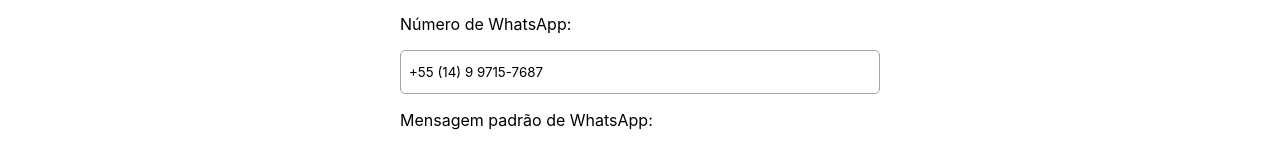
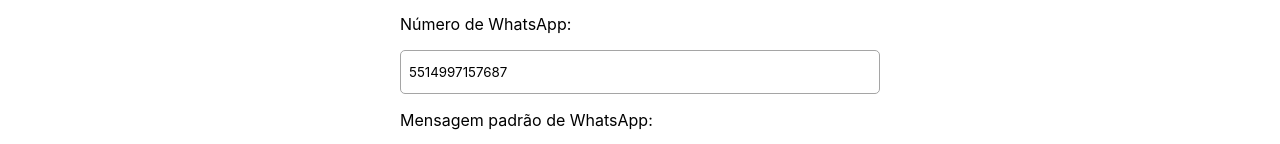
Before and after one commit to apcortezdev/laruci-webapp, a Next.js app: page /admin/contato in a window 1280 px wide. Shown: the part 1201-1345 px from the top of the page. Built offline with nearby package versions, Linux system fonts and the light colour scheme; a web font is replaced by a local one.

Commit message:
Updated mask for Input

```diff
--- a/components/utilities/FormComponents.js
+++ b/components/utilities/FormComponents.js
@@ -1,4 +1,4 @@
-import React, { useReducer, useRef, useState } from 'react';
+import React, { useEffect, useReducer, useRef, useState } from 'react';
 import { useClickOutside } from '../../hooks/useClickOutside';
 import styles from './FormComponents.module.scss';
 import PropTypes from 'prop-types';
@@ -88,6 +88,13 @@
   );
 };
 
+SelectColor.propTypes = {
+  placeholder: PropTypes.string,
+  onChange: PropTypes.func,
+  className: PropTypes.string,
+  colors: PropTypes.array,
+};
+
 //Select w/ Text options
 const SelectTextItem = (props) => {
   const [hoverEffect, setHoverEffect] = useState({});
@@ -172,49 +179,73 @@
   );
 };
 
-//Input type text
+SelectText.propTypes = {
+  placeholder: PropTypes.string,
+  onChange: PropTypes.func,
+  className: PropTypes.string,
+  options: PropTypes.array,
+};
+
+//Input type text w/ MASK
+const unmasker = (text) => {
+  // Remove mask from text
+  return text.replace(/[^a-z0-9]/gi, '');
+};
+
+const asUnmasked = (text) => {
+  // Returns the unmasked template for the text
+  // e.g: FT-4566 to AA9999
+  return text.replace(/[a-z]/gi, 'A').replace(/[0-9]/gi, '9');
+};
+
 const masker = (text, mask) => {
+  // Mask the text acording to the mask parameter
   /* Rules:
       S - text and numbers
       A - only text
       9 - only numbers
   */
-  const arrayText = new String(text);
-  const arrayMask = new String(mask.toLowerCase());
+  const maskedText = text;
+  const maskToUse = mask.toLowerCase();
   let finalText = '';
   let i_mask = 0;
 
-  if (arrayText.length > 0) {
-    if (arrayMask.length > 0) {
-      for (let i_text = 0; i_text < [...arrayText].length; i_text++) {
-        if (arrayMask.length === i_mask) {
+  if (maskedText.length > 0) {
+    if (maskToUse.length > 0) {
+      for (
+        let i_text = 0;
+        i_text < maskedText.length && i_text < unmasker(maskToUse).length;
+        i_text++
+      ) {
+        if (i_mask >= maskToUse.length) {
           break;
         }
         while (
-          arrayMask[i_mask] !== 's' &&
-          arrayMask[i_mask] !== 'a' &&
-          arrayMask[i_mask] !== '9'
+          maskToUse[i_mask] !== 's' &&
+          maskToUse[i_mask] !== 'a' &&
+          maskToUse[i_mask] !== '9' &&
+          i_mask < maskToUse.length
         ) {
-          finalText = finalText.concat(arrayMask[i_mask]);
+          finalText = finalText.concat(maskToUse[i_mask]);
           i_mask++;
         }
 
-        switch (arrayMask[i_mask]) {
+        switch (maskToUse[i_mask]) {
           case 's':
-            if (/[a-z0-9]/i.test(arrayText[i_text])) {
-              finalText = finalText.concat(arrayText[i_text]);
+            if (/[a-z0-9]/i.test(maskedText[i_text])) {
+              finalText = finalText.concat(maskedText[i_text]);
               break;
             }
             return finalText;
           case 'a':
-            if (/[a-zA-Z]/.test(arrayText[i_text])) {
-              finalText = finalText.concat(arrayText[i_text]);
+            if (/[a-zA-Z]/.test(maskedText[i_text])) {
+              finalText = finalText.concat(maskedText[i_text]);
               break;
             }
             return finalText;
           case '9':
-            if (/[0-9]/.test(arrayText[i_text])) {
-              finalText = finalText.concat(arrayText[i_text]);
+            if (/[0-9]/.test(maskedText[i_text])) {
+              finalText = finalText.concat(maskedText[i_text]);
               break;
             }
             return finalText;
@@ -231,21 +262,55 @@
   return finalText;
 };
 
-const unmasker = (text) => {
-  return text.replace(/[^a-z0-9]/gi, '');
-};
+const maskReducer = (state, action) => {
+  if (action.type === 'INITIAL') {
+    const sortedMasks = !!action.masks
+      ? action.masks.sort((a, b) => unmasker(a).length - unmasker(b).length)
+      : false;
 
-const maskReducer = (state, action) => {
-  const newActiveMask = !!state.masks
-    ? state.masks.find((m) => action.value.length <= unmasker(m).length)
-    : false;
-  return {
-    masks: state.masks,
-    activeMask: newActiveMask,
-    maskedValue: !!newActiveMask
-      ? masker(action.value, newActiveMask)
-      : action.value,
-  };
+    // Set mask by pattern
+    let activeMask = !!sortedMasks
+      ? sortedMasks.find((m) =>
+          unmasker(m).startsWith(asUnmasked(action.value))
+        )
+      : false;
+    activeMask = typeof activeMask === 'undefined' ? false : activeMask;
+
+    const maskedValue = action.value
+      ? !!activeMask
+        ? masker(action.value, activeMask)
+        : action.value
+      : '';
+
+    const longerLength = !!sortedMasks
+      ? sortedMasks[sortedMasks.length - 1].length
+      : '';
+    return {
+      masks: sortedMasks,
+      activeMask: activeMask,
+      maskedValue: maskedValue,
+      length: longerLength,
+    };
+  } else {
+    const unmasked = unmasker(action.value);
+    let newActiveMask = !!state.masks
+      ? state.masks.find((m) => unmasker(m).startsWith(asUnmasked(unmasked)))
+      : false;
+
+    newActiveMask =
+      typeof newActiveMask === 'undefined' ? state.activeMask : newActiveMask;
+
+    const newMaskedValue = !!newActiveMask
+      ? masker(unmasked, newActiveMask)
+      : action.value;
+
+    return {
+      masks: state.masks,
+      activeMask: newActiveMask,
+      maskedValue: newMaskedValue,
+      length: state.length,
+    };
+  }
 };
 
 export const Input = ({
@@ -255,37 +320,26 @@
   mask,
   value,
   onChange,
+  id,
+  onBlur,
   ...rest
 }) => {
-  const validate = valid != null ? valid : true;
+  const isValid = valid != null ? valid : true;
 
   const [maskState, dispatchMask] = useReducer(maskReducer, {
-    masks: !!mask
-      ? mask.sort((a, b) => unmasker(a).length - unmasker(b).length)
-      : false,
-    activeMask: !!mask
-      ? value
-        ? mask.find((m) => value.length <= unmasker(m).length)
-        : mask[0]
-      : false,
-    maskedValue: value
-      ? !!mask
-        ? masker(
-            value,
-            !!mask
-              ? value
-                ? mask.find((m) => value.length <= unmasker(m).length)
-                : mask[0]
-              : false
-          )
-        : value
-      : '',
+    masks: false,
+    activeMask: false,
+    maskedValue: '',
   });
+
+  useEffect(() => {
+    dispatchMask({ type: 'INITIAL', masks: mask, value: value });
+  }, []);
 
   const onChangeValue = (event) => {
     dispatchMask({ value: event.target.value });
     if (!!onChange) {
-      if (maskState.activeMask) {
+      if (!!maskState.activeMask) {
         const e = {
           ...event,
           target: {
@@ -300,21 +354,36 @@
     }
   };
 
+  const onBlurValue = (event) => {
+    if (onBlur) {
+      const e = {
+        ...event,
+        target: {
+          ...event.target,
+          value: unmasker(event.target.value),
+        },
+      };
+      onBlur(e);
+    }
+  };
+
   return (
-    <span className={styles.inputLine}>
+    <span id={`STP_${id}`} className={styles.inputLine}>
       <input
         className={[
           styles.inputText,
           className || '',
-          !validate && styles.inputText_invalid,
+          !isValid && styles.inputText_invalid,
         ].join(' ')}
         onChange={onChangeValue}
+        id={id}
         {...rest}
-        maxLength={maskState.activeMask ? maskState.activeMask.length : ''}
+        maxLength={maskState.length}
+        onBlur={onBlurValue}
         value={maskState.maskedValue}
       />
       <span className={styles.validationMessage}>
-        {validate || (validationMessage ? validationMessage : 'Campo inválido')}
+        {isValid || (validationMessage ? validationMessage : 'Campo inválido')}
       </span>
     </span>
   );
@@ -324,23 +393,28 @@
   className: PropTypes.string,
   valid: PropTypes.bool,
   validationMessage: PropTypes.string,
+  mask: PropTypes.array,
+  value: PropTypes.string,
+  onChange: PropTypes.func,
+  id: PropTypes.string,
+  onBlur: PropTypes.func,
 };
 
 //Textarea
 export const Textarea = ({ className, valid, validationMessage, ...rest }) => {
-  const validate = valid != null ? valid : true;
+  const isValid = valid != null ? valid : true;
   return (
     <span className={styles.inputLine}>
       <textarea
         className={[
           styles.inputText,
           className || '',
-          !validate && styles.inputText_invalid,
+          !isValid && styles.inputText_invalid,
         ].join(' ')}
         {...rest}
       />
       <span className={styles.validationMessage}>
-        {validate || (validationMessage ? validationMessage : 'Campo inválido')}
+        {isValid || (validationMessage ? validationMessage : 'Campo inválido')}
       </span>
     </span>
   );
--- a/pages/admin/contato.js
+++ b/pages/admin/contato.js
@@ -65,11 +65,11 @@
   };
 
   function setPhoneSacValue(i, event) {
-    // setPhoneSac((oldPhones) => {
-    //   let phones = [...oldPhones];
-    //   phones[i] = event.target.value;
-    //   return phones;
-    // });
+    setPhoneSac((oldPhones) => {
+      let phones = [...oldPhones];
+      phones[i] = event.target.value;
+      return phones;
+    });
   }
 
   const saveContactData = (event) => {
@@ -194,18 +194,18 @@
             {phoneSac.length > 0 &&
               phoneSac.map((num, i) => (
                 <span
-                  key={`${num}phoneSac_${i}`}
+                  key={`span_${num.trim().replace(/ /g,'')}_phoneSac_${i}`}
                   className={styles.form_inputAndButtons}
                 >
                   <span className={styles.form_input}>
                     <Input
-                      id={`${num}phoneSac_${i}`}
+                      id={`inp_${num.trim().replace(/ /g,'')}_phoneSac_${i}`}
                       type="text"
                       placeholder="Adicionar número"
                       value={num}
                       mask={["+99 (99) 9999-9999", "9999 999-9999", "9999-9999"]}
                       valid={phoneSacValid[i]}
-                      onChange={setPhoneSacValue.bind(this, i)}
+                      onBlur={setPhoneSacValue.bind(this, i)}
                     />
                   </span>
                   <Button
@@ -261,15 +261,16 @@
               placeholder="Adicionar número"
               value={whatsapp}
               onChange={setWhatsappValue}
-              mask={["+99 (99) 9 9999-9999", "9999 999-9999", "9999-9999"]}
+              mask={["AAA 9999"]}
+              // mask={["+99 (99) 9 9999-9999", "9999 999-9999", "9999-9999", "AA 9999"]}
               valid={whatsappValid}
               validationMessage={'Bicha'}
             />
           </span>
           <span className={styles.form_line}>
-            <label htmlFor="whatsapp">Mensagem padrão de WhatsApp:</label>
+            <label htmlFor="whatsapp_message">Mensagem padrão de WhatsApp:</label>
             <Textarea
-              id="whatsapp"
+              id="whatsapp_message"
               placeholder="Mensagem modelo de Whatsapp"
               rows={5}
               cols={15}
```
